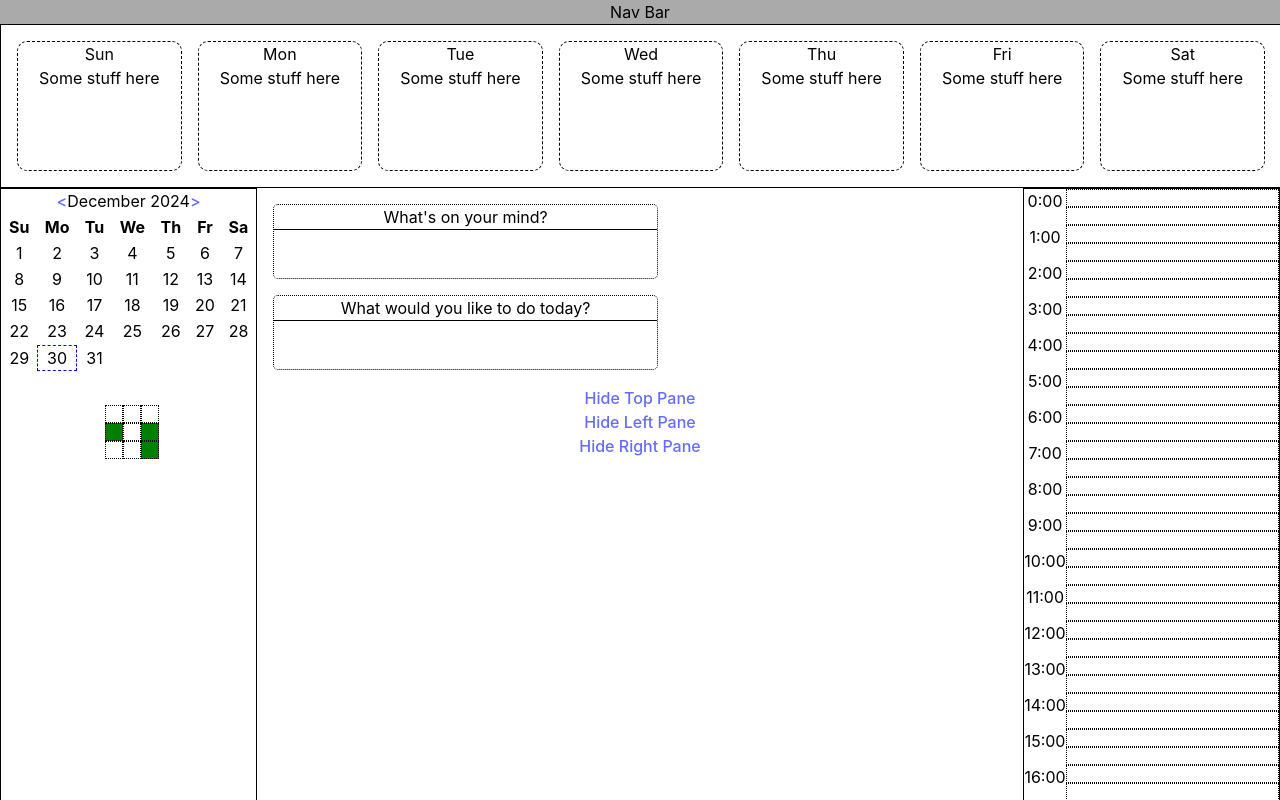
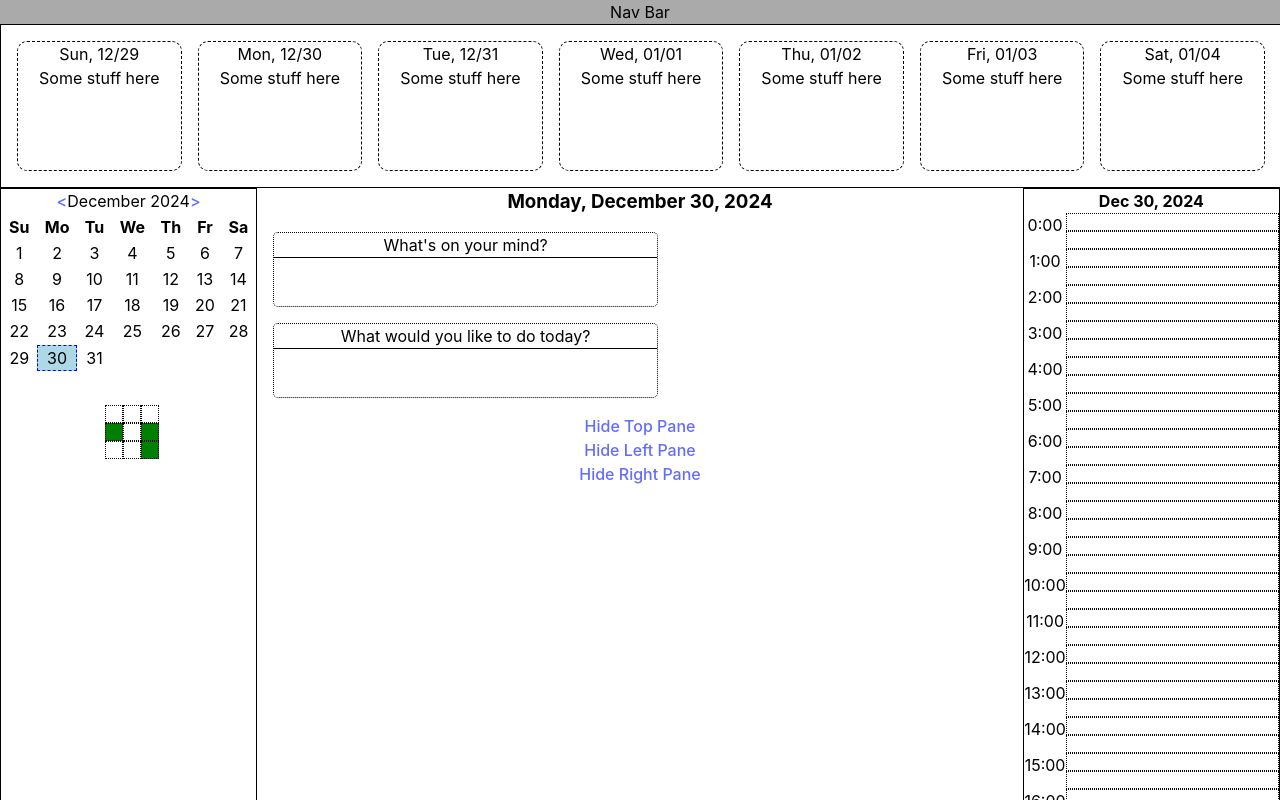
Before and after one commit to conorpbrady/entente, a React (Vite) app in the folder entente/react_frontend/: page / in a window 1280 px wide. Shown: the top 800 px of the page. Built offline with nearby package versions, Linux system fonts and the light colour scheme.

Commit message:
add selected day to center and daily views. Add date changer to weekly view

```diff
--- a/entente/react_frontend/src/App.tsx
+++ b/entente/react_frontend/src/App.tsx
@@ -15,23 +15,24 @@ function App() {
   const [showTop, setShowTop] = useState(true);
   const [showLeft, setShowLeft] = useState(true);
   const [showRight, setShowRight] = useState(true);
-  const [displayDate, setDisplayDate] = useState(new Date());
+  const [selectedDate, setSelectedDate] = useState(new Date());
 
   const toggleTop = () => setShowTop(!showTop)
   const toggleLeft = () => setShowLeft(!showLeft)
   const toggleRight = () => setShowRight(!showRight)
 
-  const changeDate = (d: Date): void => setDisplayDate(d);
+  const changeDate = (d: Date): void => setSelectedDate(d);
 
   return (
     <>
       <NavBar />
       <div className={"flex-container"}>
-        { showTop && <HeaderPane /> }
-        { showLeft && <LeftPane displayDate={displayDate} changeDate={changeDate} /> }
+        { showTop && <HeaderPane selectedDate={selectedDate} changeDate={changeDate} /> }
+        { showLeft && <LeftPane displayDate={selectedDate} changeDate={changeDate} /> }
         <CenterPane toggleTop={toggleTop} toggleLeft={toggleLeft} toggleRight={toggleRight}
-                    showTop={showTop} showLeft={showLeft} showRight={showRight} />
-        { showRight && <RightPane /> }
+                    showTop={showTop} showLeft={showLeft} showRight={showRight}
+                    selectedDate={selectedDate} />
+        { showRight && <RightPane selectedDate={selectedDate} /> }
       <FooterPane />
       </div>
       <FooterBar />
--- a/entente/react_frontend/src/Components/CenterPane.tsx
+++ b/entente/react_frontend/src/Components/CenterPane.tsx
@@ -9,10 +9,14 @@ interface Props {
   showTop: boolean;
   showRight: boolean;
   showLeft: boolean;
+  selectedDate: Date;
 }
 export default function CenterPane(props: Props) {
   return (
     <div className={"center-pane"}>
+    <h3>
+    {props.selectedDate.toLocaleDateString("en-US", {weekday: "long", month: "long", day: "numeric", year: "numeric"})}
+    </h3>
     <WritingPrompt promptTitle={"What's on your mind?"} promptBody={""} />
     <WritingPrompt promptTitle={"What would you like to do today?"} promptBody={""} />
 
--- a/entente/react_frontend/src/Components/DailyView.tsx
+++ b/entente/react_frontend/src/Components/DailyView.tsx
@@ -2,10 +2,14 @@ import React from 'react'
 import './DailyView.css'
 
 
-export default function DailyView() {
+export default function DailyView({ selectedDate } : { selectedDate: Date }) {
   return (
     <div className={"daily-view"}>
+    <h4>{selectedDate.toLocaleDateString("en-US", {day: "2-digit", month: "short", year: "numeric"})}</h4>
+    <div>
+
     {[...Array(24).keys()].map((hour) => <HourEntry key={hour} hour={hour} />)}
+    </div>
     </div>
   );
 };
--- a/entente/react_frontend/src/Components/HeaderPane.tsx
+++ b/entente/react_frontend/src/Components/HeaderPane.tsx
@@ -2,10 +2,10 @@ import React from 'react';
 import './HeaderPane.css';
 import WeekView from './WeekView'
 
-export default function HeaderPane() {
+export default function HeaderPane({ selectedDate, changeDate }: { selectedDate: Date, changeDate: (d: Date) => void }) {
   return (
     <div className={"header-pane"}>
-      <WeekView />
+      <WeekView selectedDate={selectedDate} changeDate={changeDate} />
     </div>
   );
 };
--- a/entente/react_frontend/src/Components/RightPane.tsx
+++ b/entente/react_frontend/src/Components/RightPane.tsx
@@ -2,10 +2,10 @@ import React from 'react';
 import './LeftPane.css';
 import DailyView from './DailyView';
 
-export default function RightPane() {
+export default function RightPane({ selectedDate }: { selectedDate: Date }) {
   return (
     <div className={"right-pane"}>
-    <DailyView />
+    <DailyView selectedDate={selectedDate} />
       </div>
   );
 };
--- a/entente/react_frontend/src/Components/WeekView.css
+++ b/entente/react_frontend/src/Components/WeekView.css
@@ -13,3 +13,7 @@
   min-height: 8rem;
   border-radius: 10px;
 }
+.highlighted-day {
+  border: 1px dotted blue;
+  background-color: lightblue;
+}
--- a/entente/react_frontend/src/Components/WeekView.tsx
+++ b/entente/react_frontend/src/Components/WeekView.tsx
@@ -1,21 +1,27 @@
 import React from 'react';
 import "./WeekView.css";
 
-const daysOfWeek: string[] = ['Sun', 'Mon', 'Tue', 'Wed', 'Thu', 'Fri', 'Sat'];
+export default function WeekView({ selectedDate, changeDate }: { selectedDate: Date, changeDate: (d: Date) => void }) {
 
-export default function WeekView() {
+  const year = selectedDate.getFullYear()
+  const month = selectedDate.getMonth()
+  const dow = selectedDate.getDay()
+  const day = selectedDate.getDate()
+
   return (
     <div className={"wv-container"}>
-    {daysOfWeek.map((day, i) => <DayCard key={i} day={day} />)}
+    {[...Array(7).keys()].map((i) => <DayCard key={i} changeDate={changeDate} selectedDate={selectedDate} day={new Date(year, month, day - dow + i, 0, 0, 0)} />)}
     </div>
   );
 };
 
-function DayCard({ day }: { day: string }): React.JSX.Element {
+function DayCard({ day, selectedDate, changeDate }: { day: Date, selectedDate: Date, changeDate: (d: Date) => void }): React.JSX.Element {
+  const activeClass = day.toISOString() === selectedDate.toISOString() ? " highlighted-day": ""
+  const classes = "wv-card" + activeClass
   return (
-        <div className={"wv-card"}>
+        <div className={classes} onClick={() => changeDate(day)}>
           <div className={"wv-card-head"}>
-            <span>{day}</span>
+            <span>{day.toLocaleDateString("en-US", {weekday: "short", month: "2-digit", day: "2-digit"})}</span>
           </div>
           <div className={"wv-card-body"}>
             <span>Some stuff here</span>
```
